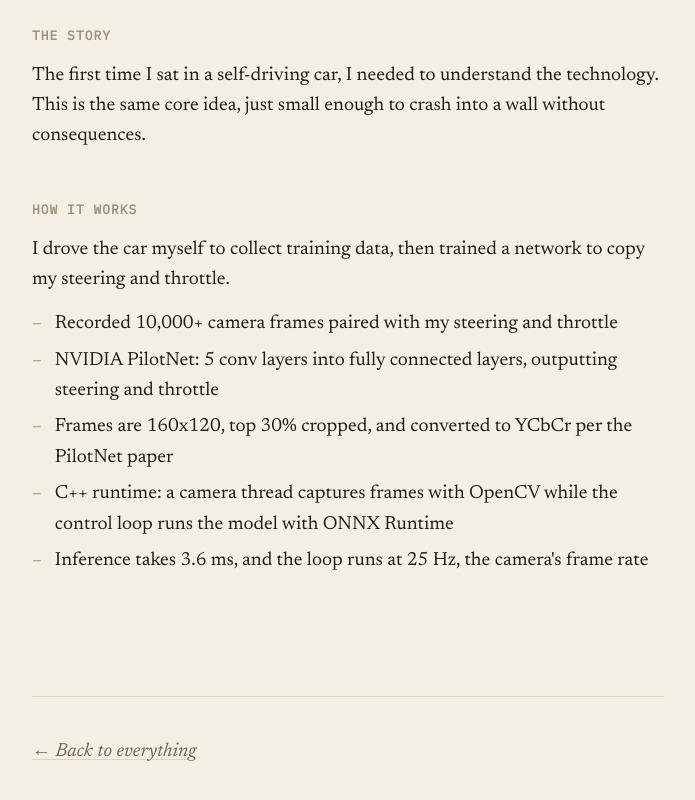
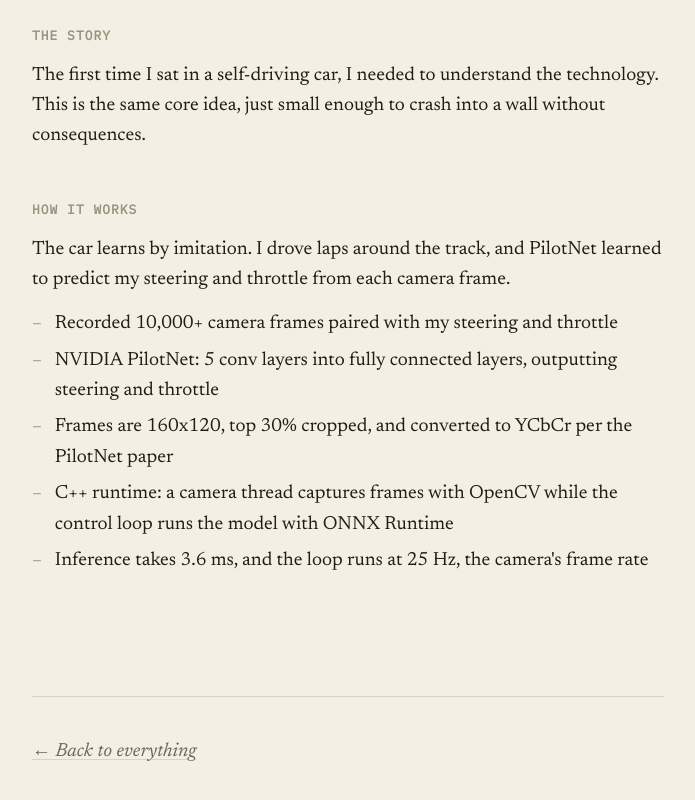
Before and after one commit to Salemmander/Portfolio, a React (Vite) app: page /projects/autonomous-rc-car in a window 1280 px wide. Shown: the part 831-1631 px from the top of the page, without its empty margins (292-987 px from the left). Built offline with nearby package versions, Linux system fonts and the light colour scheme.

Commit message:
Reword RC car how-it-works intro

```diff
--- a/src/data.js
+++ b/src/data.js
@@ -25,7 +25,7 @@ export const projects = [
     details: {
       story: 'The first time I sat in a self-driving car, I needed to understand the technology. This is the same core idea, just small enough to crash into a wall without consequences.',
       howItWorks: {
-        intro: 'I drove the car myself to collect training data, then trained a network to copy my steering and throttle.',
+        intro: 'The car learns by imitation. I drove laps around the track, and PilotNet learned to predict my steering and throttle from each camera frame.',
         bullets: [
           'Recorded 10,000+ camera frames paired with my steering and throttle',
           'NVIDIA PilotNet: 5 conv layers into fully connected layers, outputting steering and throttle',
```
